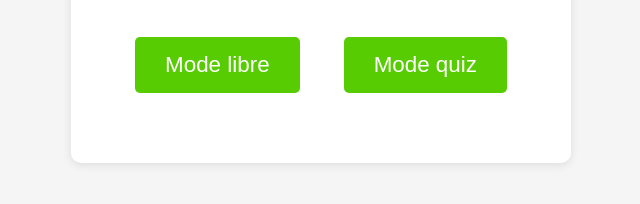
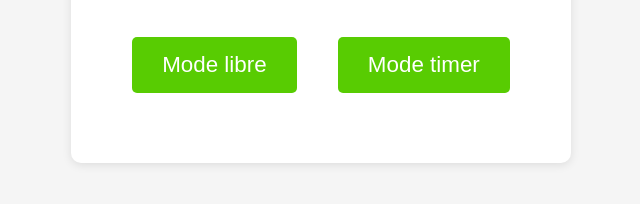
Before and after one commit to dardennt/spanish-study, a plain HTML site: page index.html in a window 1280 px wide. Shown: the part 396-600 px from the top of the page, 319-959 px from the left. Drawn offline with Linux system fonts and the light colour scheme.

Commit message:
changement en "timer"

```diff
--- a/index.html
+++ b/index.html
@@ -13,7 +13,7 @@
     <p class="choose-mode-text">Choisissez un mode pour commencer :</p>
     <div class="button-container">
         <button id="free-mode">Mode libre</button>
-        <button id="quiz-mode">Mode quiz</button>
+        <button id="quiz-mode">Mode timer</button>
     </div>
 </div>
 <script src="index.js"></script>
```
